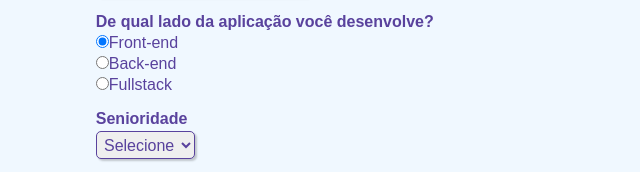
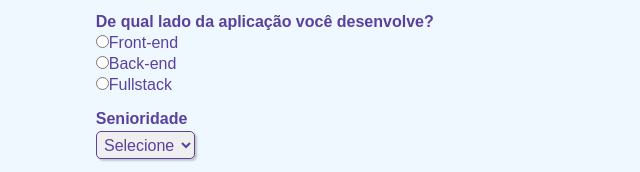
Before and after one commit to maikonfcosta/forms, a plain HTML site: page index.html in a window 1280 px wide. Shown: the part 213-385 px from the top of the page, 365-1005 px from the left. Drawn offline with Linux system fonts and the light colour scheme.

Commit message:
Update index.html
Change information

```diff
--- a/index.html
+++ b/index.html
@@ -49,7 +49,7 @@
             <div class="campo">
                 <label><strong>De qual lado da aplicação você desenvolve?</strong></label>
                 <label>
-                    <input type="radio" name="devweb" value="frontend" checked>Front-end
+                    <input type="radio" name="devweb" value="frontend">Front-end
                 </label>
                 <label>
                     <input type="radio" name="devweb" value="backend">Back-end
```
